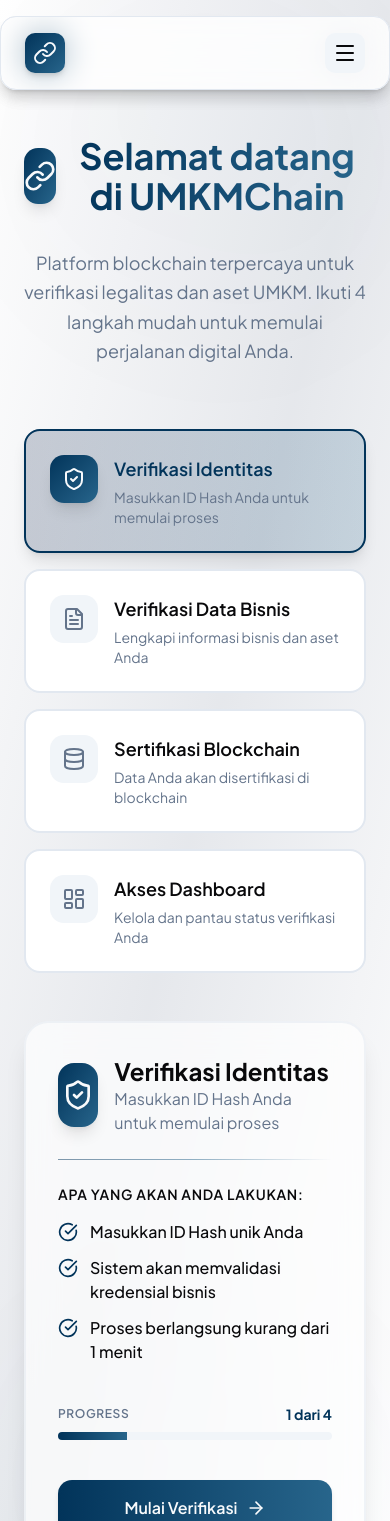
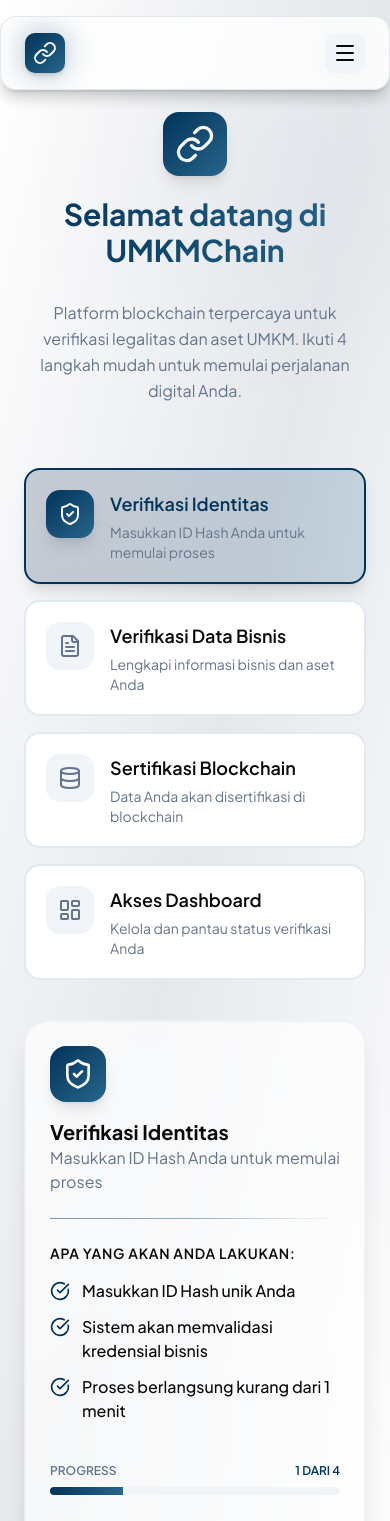
Before and after one commit to asepjamaludinn/umkmchain, a Next.js app: page /welcoming in a window 390 px wide. Shown: the top 1521 px of the page. Built offline with nearby package versions, Linux system fonts and the light colour scheme.

Commit message:
fix: mobile optimization

```diff
--- a/src/app/welcoming/page.tsx
+++ b/src/app/welcoming/page.tsx
@@ -5,7 +5,6 @@
 import Navbar from "@/components/layout/navbar";
 import { motion, AnimatePresence, Variants } from "framer-motion";
 import {
-  Link,
   CheckCircle,
   ArrowRight,
   ShieldCheck,
@@ -13,6 +12,23 @@
   LayoutDashboard,
   Database,
 } from "lucide-react";
+
+export function ChainIcon({ className = "w-8 h-8" }: { className?: string }) {
+  return (
+    <svg
+      className={`${className} aspect-square`}
+      viewBox="0 0 24 24"
+      fill="none"
+      stroke="currentColor"
+      strokeWidth="2"
+      strokeLinecap="round"
+      strokeLinejoin="round"
+    >
+      <path d="M10 13a5 5 0 0 0 7.54.54l3-3a5 5 0 0 0-7.07-7.07l-1.72 1.71" />
+      <path d="M14 11a5 5 0 0 0-7.54-.54l-3 3a5 5 0 0 0 7.07 7.07l1.71-1.71" />
+    </svg>
+  );
+}
 
 interface Step {
   number: number;
@@ -73,9 +89,7 @@
   hidden: { opacity: 0 },
   visible: {
     opacity: 1,
-    transition: {
-      staggerChildren: 0.1,
-    },
+    transition: { staggerChildren: 0.1 },
   },
 };
 
@@ -84,10 +98,7 @@
   visible: {
     opacity: 1,
     y: 0,
-    transition: {
-      type: "spring",
-      stiffness: 100,
-    },
+    transition: { type: "spring", stiffness: 100 },
   },
 };
 
@@ -98,34 +109,21 @@
     <div className="min-h-screen bg-gradient-to-br from-background via-secondary/10 to-background overflow-hidden relative">
       <Navbar />
 
+      {/* Decorative Gradients */}
       <motion.div
-        animate={{
-          rotate: [0, 360, 0],
-          scale: [1, 1.2, 1],
-        }}
-        transition={{
-          duration: 40,
-          repeat: Number.POSITIVE_INFINITY,
-          ease: "easeInOut",
-        }}
-        className="absolute top-0 right-0 w-96 h-96 bg-gradient-to-br from-primary/15 to-transparent rounded-full blur-3xl opacity-25 pointer-events-none"
+        animate={{ rotate: [0, 360, 0], scale: [1, 1.2, 1] }}
+        transition={{ duration: 40, repeat: Number.POSITIVE_INFINITY }}
+        className="absolute top-0 right-0 w-80 h-80 md:w-96 md:h-96 bg-gradient-to-br from-primary/15 to-transparent rounded-full blur-3xl opacity-25 pointer-events-none"
       ></motion.div>
       <motion.div
-        animate={{
-          rotate: [0, -360, 0],
-          scale: [1, 1.3, 1],
-        }}
-        transition={{
-          duration: 50,
-          repeat: Number.POSITIVE_INFINITY,
-          ease: "easeInOut",
-        }}
-        className="absolute bottom-0 left-0 w-96 h-96 bg-gradient-to-tr from-accent/15 to-transparent rounded-full blur-3xl opacity-25 pointer-events-none"
+        animate={{ rotate: [0, -360, 0], scale: [1, 1.3, 1] }}
+        transition={{ duration: 50, repeat: Number.POSITIVE_INFINITY }}
+        className="absolute bottom-0 left-0 w-80 h-80 md:w-96 md:h-96 bg-gradient-to-tr from-accent/15 to-transparent rounded-full blur-3xl opacity-25 pointer-events-none"
       ></motion.div>
 
-      {/* Main Content */}
-      <div className="max-w-7xl mx-auto px-6 lg:px-8 pt-32 pb-16 relative z-10">
-        {/* Header Section */}
+      {/* Main Section */}
+      <div className="max-w-7xl mx-auto px-6 lg:px-8 pt-28 pb-16 relative z-10">
+        {/* Header */}
         <motion.div
           className="text-center mb-16 space-y-4"
           variants={containerVariants}
@@ -133,18 +131,19 @@
           animate="visible"
         >
           <motion.div
-            className="flex items-center justify-center gap-3 mb-6"
+            className="flex flex-col sm:flex-row items-center justify-center gap-3 mb-6"
             variants={itemVariants}
           >
-            <div className="w-14 h-14 bg-gradient-to-br from-primary to-accent rounded-xl flex items-center justify-center text-primary-foreground shadow-lg">
-              <Link className="w-8 h-8" />
+            <div className="flex items-center justify-center w-16 h-16 sm:w-14 sm:h-14 bg-gradient-to-br from-primary to-accent rounded-2xl shadow-lg">
+              <ChainIcon className="w-10 h-10 sm:w-8 sm:h-8 text-primary-foreground aspect-square" />
             </div>
-            <h1 className="text-4xl font-bold bg-gradient-to-r from-primary to-accent bg-clip-text text-transparent py-2">
+            <h1 className="text-3xl sm:text-4xl font-bold bg-gradient-to-r from-primary to-accent bg-clip-text text-transparent py-2 text-center sm:text-left">
               Selamat datang di UMKMChain
             </h1>
           </motion.div>
+
           <motion.p
-            className="text-lg text-muted-foreground max-w-2xl mx-auto leading-relaxed"
+            className="text-base sm:text-lg text-muted-foreground max-w-2xl mx-auto leading-relaxed"
             variants={itemVariants}
           >
             Platform blockchain terpercaya untuk verifikasi legalitas dan aset
@@ -152,9 +151,9 @@
           </motion.p>
         </motion.div>
 
-        {/* Steps Container */}
-        <div className="grid lg:grid-cols-2 gap-12 items-start">
-          {/* Left Side - Steps List */}
+        {/* Steps Section */}
+        <div className="grid lg:grid-cols-2 gap-10 items-start">
+          {/* Steps List */}
           <motion.div
             className="space-y-4"
             variants={containerVariants}
@@ -165,7 +164,7 @@
               <motion.button
                 key={step.number}
                 onClick={() => setActiveStep(index)}
-                className={`w-full text-left p-6 rounded-2xl border-2 transition-all duration-300 ${
+                className={`w-full text-left p-5 sm:p-6 rounded-2xl border-2 transition-all duration-300 ${
                   activeStep === index
                     ? "border-primary bg-gradient-to-r from-secondary/20 to-accent/20 shadow-lg"
                     : "border-border bg-card hover:border-accent hover:shadow-md"
@@ -173,27 +172,20 @@
                 variants={itemVariants}
                 whileHover={{ scale: 1.03 }}
                 whileTap={{ scale: 0.98 }}
-                aria-pressed={activeStep === index}
               >
                 <div className="flex items-start gap-4">
                   <div
-                    className={`flex-shrink-0 w-12 h-12 rounded-xl flex items-center justify-center font-bold text-lg transition-all duration-300 ${
+                    className={`flex-shrink-0 aspect-square w-12 h-12 rounded-xl flex items-center justify-center transition-all duration-300 ${
                       activeStep === index
                         ? "bg-gradient-to-br from-primary to-accent text-primary-foreground shadow-lg"
                         : "bg-muted text-muted-foreground"
                     }`}
                   >
-                    {React.cloneElement(
-                      step.icon as React.ReactElement<{ className?: string }>,
-                      {
-                        className: "w-6 h-6",
-                      }
-                    )}
+                    {React.cloneElement(step.icon, { className: "w-6 h-6" })}
                   </div>
-
                   <div className="flex-1">
                     <h3
-                      className={`font-semibold text-lg transition-colors duration-300 ${
+                      className={`font-semibold text-lg ${
                         activeStep === index
                           ? "text-primary"
                           : "text-foreground"
@@ -210,14 +202,14 @@
             ))}
           </motion.div>
 
-          {/* Right Side - Step Details */}
+          {/* Step Details */}
           <motion.div
             className="sticky top-24"
             initial={{ opacity: 0, x: 50 }}
             animate={{ opacity: 1, x: 0 }}
             transition={{ duration: 0.5, delay: 0.4 }}
           >
-            <div className="bg-card/70 backdrop-blur-lg rounded-3xl border-2 border-border/50 shadow-xl p-8 space-y-6">
+            <div className="bg-card/70 backdrop-blur-lg rounded-3xl border-2 border-border/50 shadow-xl p-6 sm:p-8 space-y-6">
               <AnimatePresence mode="wait">
                 <motion.div
                   key={activeStep}
@@ -227,19 +219,15 @@
                   transition={{ duration: 0.3 }}
                   className="space-y-6"
                 >
-                  {/* Step Header */}
-                  <div className="space-y-3">
-                    <div className="flex items-center gap-4">
-                      <div className="w-16 h-16 bg-gradient-to-br from-primary to-accent rounded-2xl flex items-center justify-center text-primary-foreground shadow-lg">
-                        {React.cloneElement(
-                          steps[activeStep].icon as React.ReactElement<{
-                            className?: string;
-                          }>,
-                          { className: "w-8 h-8" }
-                        )}
+                  {/* Header */}
+                  <div className="flex items-center gap-4 flex-wrap sm:flex-nowrap">
+                    <div className="w-14 h-14 sm:w-16 sm:h-16 bg-gradient-to-br from-primary to-accent rounded-2xl flex items-center justify-center text-primary-foreground shadow-lg aspect-square">
+                      {React.cloneElement(steps[activeStep].icon, {
+                        className: "w-8 h-8 sm:w-9 sm:h-9",
+                      })}
                     </div>
                     <div>
-                        <h2 className="text-2xl font-bold text-foreground">
+                      <h2 className="text-xl sm:text-2xl font-bold text-foreground">
                         {steps[activeStep].title}
                       </h2>
                       <p className="text-muted-foreground">
@@ -247,46 +235,34 @@
                       </p>
                     </div>
                   </div>
-                  </div>
 
                   {/* Divider */}
                   <div className="h-px bg-gradient-to-r from-primary/50 via-accent/50 to-transparent"></div>
 
-                  {/* Details List */}
-                  <motion.div
-                    className="space-y-4"
-                    variants={containerVariants}
-                    initial="hidden"
-                    animate="visible"
-                  >
+                  {/* Details */}
+                  <div className="space-y-4">
                     <p className="text-sm font-semibold text-foreground uppercase tracking-wider">
                       Apa yang akan Anda lakukan:
                     </p>
                     <ul className="space-y-3">
-                      {steps[activeStep].details.map((detail, index) => (
-                        <motion.li
-                          key={index}
-                          className="flex items-start gap-3"
-                          variants={itemVariants}
-                        >
+                      {steps[activeStep].details.map((detail, i) => (
+                        <li key={i} className="flex items-start gap-3">
                           <CheckCircle className="flex-shrink-0 w-5 h-5 text-primary mt-0.5" />
                           <span className="text-foreground font-medium">
                             {detail}
                           </span>
-                        </motion.li>
+                        </li>
                       ))}
                     </ul>
-                  </motion.div>
+                  </div>
                 </motion.div>
               </AnimatePresence>
 
-              {/* Progress Bar */}
+              {/* Progress */}
               <div className="space-y-2 pt-4">
-                <div className="flex justify-between items-center">
-                  <span className="text-xs font-semibold text-muted-foreground uppercase tracking-wider">
-                    Progress
-                  </span>
-                  <span className="text-sm font-bold text-primary">
+                <div className="flex justify-between text-xs sm:text-sm font-semibold text-muted-foreground uppercase">
+                  <span>Progress</span>
+                  <span className="text-primary">
                     {activeStep + 1} dari {steps.length}
                   </span>
                 </div>
@@ -296,24 +272,20 @@
                     animate={{
                       width: `${((activeStep + 1) / steps.length) * 100}%`,
                     }}
-                    transition={{
-                      type: "spring",
-                      stiffness: 50,
-                      duration: 0.5,
-                    }}
-                  ></motion.div>
+                    transition={{ type: "spring", stiffness: 50 }}
+                  />
                 </div>
               </div>
 
-              {/* CTA Button */}
+              {/* Button */}
               <motion.div
-                className="pt-4 space-y-3"
+                className="pt-4"
                 whileHover={{ scale: 1.03 }}
                 whileTap={{ scale: 0.98 }}
               >
                 <NextLink
                   href="/verify"
-                  className="w-full bg-gradient-to-r from-primary to-accent text-primary-foreground font-semibold py-4 rounded-xl hover:shadow-lg transition-all duration-200 flex items-center justify-center gap-2 shadow-md"
+                  className="w-full bg-gradient-to-r from-primary to-accent text-primary-foreground font-semibold py-4 rounded-xl hover:shadow-lg transition-all flex items-center justify-center gap-2 shadow-md"
                 >
                   Mulai Verifikasi
                   <ArrowRight className="w-5 h-5" />
```
Lines whose indentation alone changed are shown as unchanged.
